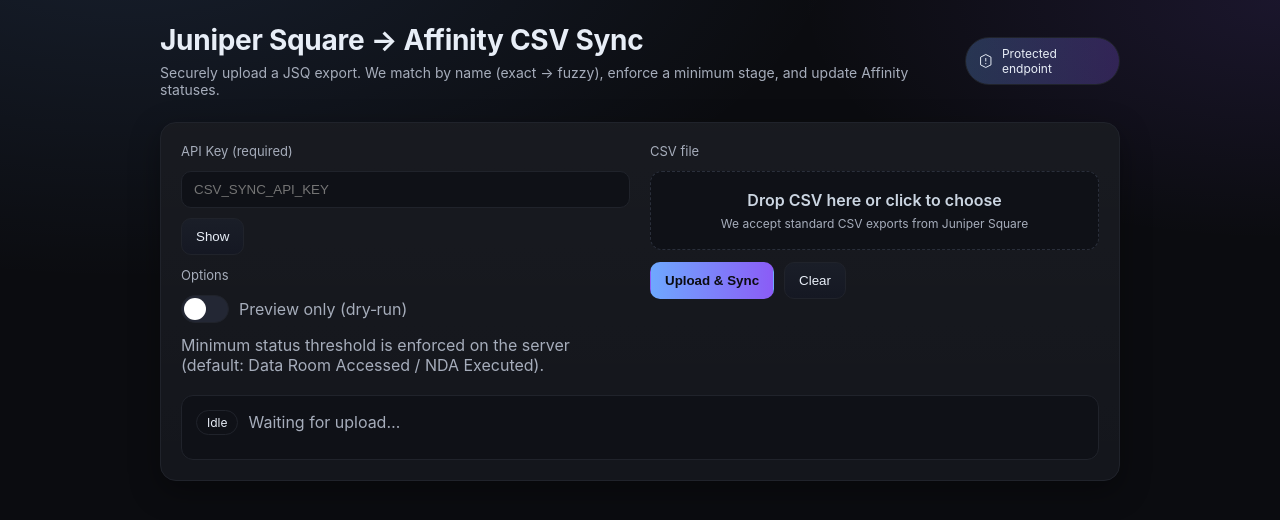
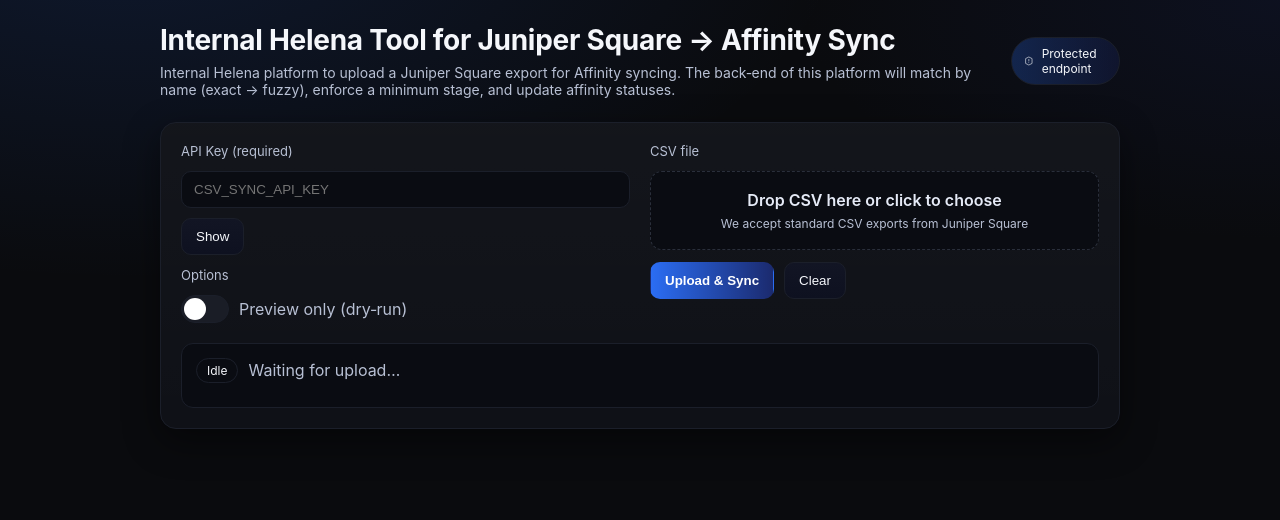
Before and after one commit to evandk/jsq-affinity-csv-sync, a website: page index.html in a window 1280 px wide. Drawn offline with Linux system fonts and the light colour scheme.

Commit message:
ui: Helena branding, updated title/subtitle, remove threshold note

```diff
--- a/index.html
+++ b/index.html
@@ -3,141 +3,50 @@
   <head>
     <meta charset="utf-8" />
     <meta name="viewport" content="width=device-width, initial-scale=1" />
-    <title>JSQ → Affinity CSV Sync</title>
+    <title>Internal Helena Tool for Juniper Square → Affinity Sync</title>
     <style>
       :root {
-        --bg: #0b0c10;
-        --card: #14161c;
-        --muted: #a6adbb;
-        --text: #e8eef7;
-        --accent: #6ea8fe;
-        --accent-2: #8b5cf6;
-        --border: #20232b;
-        --success: #22c55e;
-        --warn: #f59e0b;
-        --danger: #ef4444;
-        --shadow: 0 10px 30px rgba(0,0,0,0.35);
+        --bg: #0a0b0e;
+        --card: #0f1117;
+        --muted: #b8c0d4;
+        --text: #f5f7fb;
+        --accent: #2b6df3; /* royal blue */
+        --accent-2: #1b2a6e; /* deep navy */
+        --border: #1b1f2a;
+        --shadow: 0 12px 36px rgba(0,0,0,0.45);
       }
       html, body { height: 100%; }
       body {
         margin: 0;
         font-family: Inter, ui-sans-serif, system-ui, -apple-system, Segoe UI, Roboto, Helvetica, Arial, sans-serif;
         color: var(--text);
-        background: radial-gradient(1200px 600px at 10% -10%, rgba(110,168,254,0.12), transparent 60%), radial-gradient(800px 400px at 100% 0%, rgba(139,92,246,0.12), transparent 60%), var(--bg);
+        background: radial-gradient(1200px 600px at 10% -10%, rgba(43,109,243,0.14), transparent 60%), radial-gradient(800px 400px at 100% 0%, rgba(27,42,110,0.18), transparent 60%), var(--bg);
       }
-      .container {
-        max-width: 960px;
-        margin: 0 auto;
-        padding: 24px;
-      }
-      .hero {
-        display: flex;
-        align-items: center;
-        justify-content: space-between;
-        gap: 16px;
-        margin-bottom: 24px;
-      }
-      .hero-title {
-        display: flex;
-        flex-direction: column;
-        gap: 6px;
-      }
-      h1 {
-        font-size: 28px;
-        line-height: 1.2;
-        margin: 0;
-        letter-spacing: -0.01em;
-      }
-      .subtitle {
-        color: var(--muted);
-        font-size: 14px;
-      }
-      .badge {
-        display: inline-flex;
-        align-items: center;
-        gap: 8px;
-        background: linear-gradient(90deg, rgba(110,168,254,0.25), rgba(139,92,246,0.25));
-        border: 1px solid var(--border);
-        padding: 8px 12px;
-        border-radius: 999px;
-        font-size: 12px;
-        color: var(--text);
-      }
-      .card {
-        background: linear-gradient(180deg, rgba(255,255,255,0.02), transparent), var(--card);
-        border: 1px solid var(--border);
-        border-radius: 16px;
-        box-shadow: var(--shadow);
-        padding: 20px;
-      }
-      .grid {
-        display: grid;
-        grid-template-columns: 1fr 1fr;
-        gap: 20px;
-      }
-      @media (max-width: 820px) {
-        .grid { grid-template-columns: 1fr; }
-      }
-      .section {
-        display: flex;
-        flex-direction: column;
-        gap: 12px;
-      }
+      .container { max-width: 960px; margin: 0 auto; padding: 24px; }
+      .hero { display: flex; align-items: center; justify-content: space-between; gap: 16px; margin-bottom: 24px; }
+      .hero-title { display: flex; flex-direction: column; gap: 6px; }
+      h1 { font-size: 28px; line-height: 1.2; margin: 0; letter-spacing: -0.01em; }
+      .subtitle { color: var(--muted); font-size: 14px; }
+      .badge { display: inline-flex; align-items: center; gap: 8px; background: linear-gradient(90deg, rgba(43,109,243,0.25), rgba(27,42,110,0.25)); border: 1px solid var(--border); padding: 8px 12px; border-radius: 999px; font-size: 12px; color: var(--text); }
+      .card { background: linear-gradient(180deg, rgba(255,255,255,0.02), transparent), var(--card); border: 1px solid var(--border); border-radius: 16px; box-shadow: var(--shadow); padding: 20px; }
+      .grid { display: grid; grid-template-columns: 1fr 1fr; gap: 20px; }
+      @media (max-width: 820px) { .grid { grid-template-columns: 1fr; } }
+      .section { display: flex; flex-direction: column; gap: 12px; }
       label { font-size: 13px; color: var(--muted); }
-      .input, .password {
-        width: 100%;
-        border: 1px solid var(--border);
-        background: #0f1117;
-        color: var(--text);
-        padding: 10px 12px;
-        border-radius: 10px;
-        outline: none;
-        transition: border-color 0.2s ease;
-      }
+      .input, .password { width: 100%; border: 1px solid var(--border); background: #0a0c12; color: var(--text); padding: 10px 12px; border-radius: 10px; outline: none; transition: border-color 0.2s ease; }
       .input:focus, .password:focus { border-color: var(--accent); }
-
-      .toggle {
-        display: inline-flex; align-items: center; gap: 10px;
-        user-select: none;
-      }
-      .switch {
-        position: relative; width: 46px; height: 26px; border-radius: 999px;
-        background: #232734; border: 1px solid var(--border);
-        cursor: pointer; transition: background 0.2s ease;
-      }
-      .switch.checked { background: #244467; border-color: #2e5380; }
-      .knob {
-        position: absolute; top: 2px; left: 2px; width: 22px; height: 22px;
-        background: #fff; border-radius: 50%; transition: left 0.2s ease;
-      }
+      .toggle { display: inline-flex; align-items: center; gap: 10px; user-select: none; }
+      .switch { position: relative; width: 46px; height: 26px; border-radius: 999px; background: #1a1d26; border: 1px solid var(--border); cursor: pointer; transition: background 0.2s ease; }
+      .switch.checked { background: #19356f; border-color: #24468e; }
+      .knob { position: absolute; top: 2px; left: 2px; width: 22px; height: 22px; background: #fff; border-radius: 50%; transition: left 0.2s ease; }
       .switch.checked .knob { left: 22px; }
-
-      .dropzone {
-        border: 1.5px dashed #2a2f3b;
-        background: #0f1117;
-        border-radius: 12px; padding: 18px; text-align: center; color: var(--muted);
-        transition: border-color 0.2s ease, background 0.2s ease;
-      }
-      .dropzone.dragover { border-color: var(--accent); background: #0f1420; }
+      .dropzone { border: 1.5px dashed #2a2f3b; background: #0a0c12; border-radius: 12px; padding: 18px; text-align: center; color: var(--muted); transition: border-color 0.2s ease, background 0.2s ease; }
+      .dropzone.dragover { border-color: var(--accent); background: #0c1220; }
       .actions { display: flex; align-items: center; gap: 10px; flex-wrap: wrap; }
-      .btn {
-        display: inline-flex; align-items: center; gap: 8px;
-        padding: 10px 14px; border-radius: 10px; cursor: pointer;
-        border: 1px solid var(--border); background: linear-gradient(180deg, #1a1e28, #151823);
-        color: var(--text);
-      }
-      .btn-primary {
-        border-color: transparent;
-        background: linear-gradient(90deg, var(--accent), var(--accent-2));
-        color: #0b0c10;
-        font-weight: 600;
-      }
+      .btn { display: inline-flex; align-items: center; gap: 8px; padding: 10px 14px; border-radius: 10px; cursor: pointer; border: 1px solid var(--border); background: linear-gradient(180deg, #121524, #0e1120); color: var(--text); }
+      .btn-primary { border-color: transparent; background: linear-gradient(90deg, var(--accent), var(--accent-2)); color: #fff; font-weight: 600; }
       .btn:disabled { opacity: 0.6; cursor: not-allowed; }
-
-      .results {
-        margin-top: 20px;
-        background: #0f1117; border: 1px solid var(--border); border-radius: 12px; padding: 14px;
-      }
+      .results { margin-top: 20px; background: #0a0c12; border: 1px solid var(--border); border-radius: 12px; padding: 14px; }
       .meta { display: flex; align-items: center; gap: 10px; margin-bottom: 10px; }
       .chip { padding: 4px 10px; border-radius: 999px; font-size: 12px; border: 1px solid var(--border); }
       .chip-ok { background: rgba(34,197,94,0.12); color: #22c55e; border-color: rgba(34,197,94,0.35); }
@@ -150,8 +59,8 @@
     <div class="container">
       <div class="hero">
         <div class="hero-title">
-          <h1>Juniper Square → Affinity CSV Sync</h1>
-          <div class="subtitle">Securely upload a JSQ export. We match by name (exact → fuzzy), enforce a minimum stage, and update Affinity statuses.</div>
+          <h1>Internal Helena Tool for Juniper Square → Affinity Sync</h1>
+          <div class="subtitle">Internal Helena platform to upload a Juniper Square export for Affinity syncing. The back‑end of this platform will match by name (exact → fuzzy), enforce a minimum stage, and update affinity statuses.</div>
         </div>
         <div class="badge" title="Requests require an API key and are never cached">
           <svg width="16" height="16" viewBox="0 0 24 24" fill="none" xmlns="http://www.w3.org/2000/svg"><path d="M12 2L20 6V18L12 22L4 18V6L12 2Z" stroke="currentColor" stroke-width="1.5"/><path d="M12 8V12" stroke="currentColor" stroke-width="1.5" stroke-linecap="round"/><circle cx="12" cy="16" r="1" fill="currentColor"/></svg>
@@ -172,13 +81,12 @@
               <div id="drySwitch" class="switch"><div class="knob"></div></div>
               <div class="muted">Preview only (dry‑run)</div>
             </div>
-            <div class="muted">Minimum status threshold is enforced on the server (default: Data Room Accessed / NDA Executed).</div>
           </div>
 
           <div class="section">
             <label>CSV file</label>
             <div id="dropzone" class="dropzone">
-              <div style="margin-bottom:6px; font-weight:600; color: #cbd5e1;">Drop CSV here or click to choose</div>
+              <div style="margin-bottom:6px; font-weight:600; color: #e5eaf6;">Drop CSV here or click to choose</div>
               <div class="muted" style="font-size: 12px;">We accept standard CSV exports from Juniper Square</div>
               <input id="file" type="file" accept=".csv,text/csv" style="display:none" />
             </div>
```
